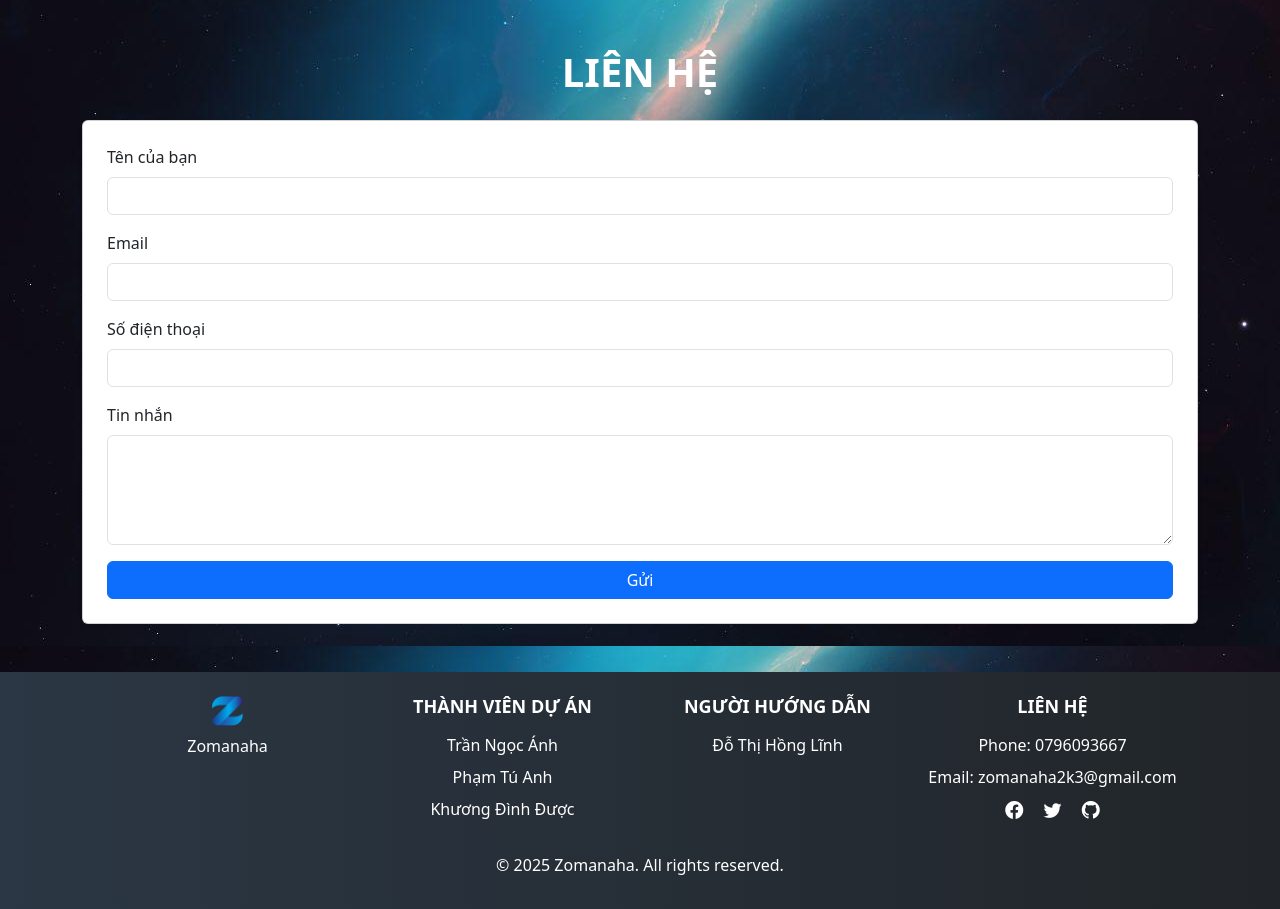
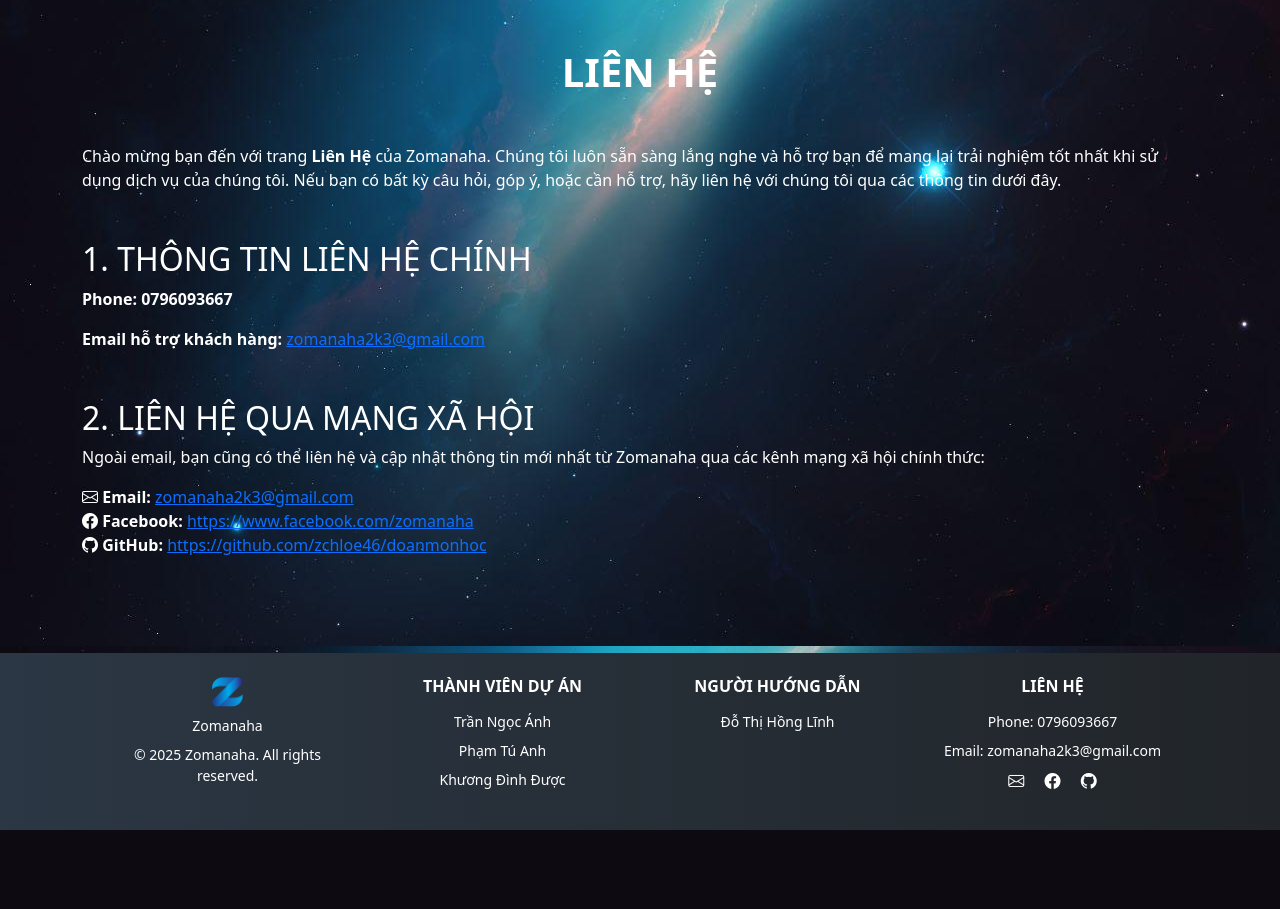
Before and after one commit to zchloe46/doanmonhoc, a Django app: page /contact/ in a window 1280 px wide. Shown: the part 74-983 px from the top of the page. After the commit the page ends 904 px from the top, so only its background shows below. Run offline with Django 4.2, Linux system fonts and the light colour scheme; parts of the project's set-up code (start-up, migrations or seed data) failed here and were passed over.

Commit message:
tranngocanh

```diff
--- a/dashboard/static/css/style.css
+++ b/dashboard/static/css/style.css
@@ -140,14 +140,14 @@
 }
 
 .footer .logo p {
-    font-size: 18px;
+    font-size: 16px;
     font-weight: bold;
     margin-top: 8px;
 }
 
 /* Cột danh sách thành viên, thông tin pháp lý, liên hệ */
 .footer h5 {
-    font-size: 18px;
+    font-size: 16px;
     font-weight: bold;
     margin-bottom: 15px;
     text-transform: uppercase;
@@ -159,7 +159,7 @@
 }
 
 .footer ul li {
-    font-size: 16px;
+    font-size: 14px;
     margin-bottom: 8px;
 }
 
@@ -175,26 +175,19 @@
 
 /* Liên hệ */
 .footer p {
-    font-size: 16px;
+    font-size: 14px;
     margin-bottom: 8px;
 }
 
 /* Mạng xã hội */
 .social-icons a {
     color: white;
-    font-size: 18px;
+    font-size: 16px;
     transition: all 0.3s ease;
-    margin: 0 5px;
+    /* margin: 0 5px; */
 }
 
 .social-icons a:hover {
     color: #f1c40f;
     transform: scale(1.2);
 }
-
-/* Dòng bản quyền */
-.footer .copyright {
-    margin-top: 20px;
-    font-size: 14px;
-    opacity: 0.8;
-}
--- a/dashboard/templates/contact.html
+++ b/dashboard/templates/contact.html
@@ -5,30 +5,29 @@
 
 {% block content %}
     <!-- Body -->
+            <h1 class="text-center mb-5 text-white">LIÊN HỆ</h1>
+            <div class="contact-content">
+                <p class="intro-text mb-5">
+                    Chào mừng bạn đến với trang <strong>Liên Hệ</strong> của Zomanaha. Chúng tôi luôn sẵn sàng lắng nghe và hỗ trợ bạn để mang lại trải nghiệm tốt nhất khi sử dụng dịch vụ của chúng tôi. Nếu bạn có bất kỳ câu hỏi, góp ý, hoặc cần hỗ trợ, hãy liên hệ với chúng tôi qua các thông tin dưới đây.
+                </p>
 
-            <h1 class="text-center mb-4">Liên Hệ</h1>
-            <div class="card p-4 shadow-sm">
-                <form method="post" class="form-group">
-                    {% csrf_token %}
-                    <div class="mb-3">
-                        <label for="name" class="form-label">Tên của bạn</label>
-                        <input type="text" class="form-control" id="name" name="name" required>
-                    </div>
-                    <div class="mb-3">
-                        <label for="email" class="form-label">Email</label>
-                        <input type="email" class="form-control" id="email" name="email" required>
-                    </div>
+                <!-- Thông Tin Liên Hệ Chính -->
+                <div class="mb-5">
+                    <h2 class="section-title">1. THÔNG TIN LIÊN HỆ CHÍNH</h2>
+                    <p><strong>Phone: 0796093667</strong></p>
+                    <p><strong>Email hỗ trợ khách hàng:</strong> <a href="mailto:zomanaha2k3@gmail.com">zomanaha2k3@gmail.com</a></p>
+                </div>
 
-                    <div class="mb-3">
-                        <label for="phone" class="form-label">Số điện thoại</label>
-                        <input type="text" class="form-control" id="phone" name="phone" required>
-                    </div>
-                    <div class="mb-3">
-                        <label for="message" class="form-label">Tin nhắn</label>
-                        <textarea class="form-control" id="message" name="message" rows="4" required></textarea>
-                    </div>
-                    <button type="submit" class="btn btn-primary w-100">Gửi</button>
-                </form>
+                <!-- Liên Hệ Qua Mạng Xã Hội -->
+                <div class="mb-5">
+                    <h2 class="section-title">2. LIÊN HỆ QUA MẠNG XÃ HỘI</h2>
+                    <p>Ngoài email, bạn cũng có thể liên hệ và cập nhật thông tin mới nhất từ Zomanaha qua các kênh mạng xã hội chính thức:</p>
+                    <ul class="social-links list-unstyled">
+                        <li><i class="bi bi-envelope"></i> <strong>Email:</strong> <a href="mailto:zomanaha2k3@gmail.com">zomanaha2k3@gmail.com</a></li>
+                        <li><i class="bi bi-facebook"></i> <strong>Facebook:</strong> <a href="https://www.facebook.com/zomanaha">https://www.facebook.com/zomanaha</a></li>
+                        <li><i class="bi bi-github"></i> <strong>GitHub:</strong> <a href="https://github.com/zchloe46/doanmonhoc">https://github.com/zchloe46/doanmonhoc</a></li>
+                    </ul>
+                </div>
             </div>
 
 
--- a/dashboard/templates/dashboard.html
+++ b/dashboard/templates/dashboard.html
@@ -1,4 +1,5 @@
 {% extends 'base.html' %}
+{% load static %}
 
 {% block title %}Dashboard Xử Lý Văn Bản{% endblock %}
 
--- a/dashboard/templates/partials/footer.html
+++ b/dashboard/templates/partials/footer.html
@@ -5,6 +5,7 @@
             <div class="col-md-3 text-center">
                 <img src="{% static 'images/zzback.png' %}" alt="Logo" class="img-fluid" style="max-height: 30px;">
                 <p class="mt-2">Zomanaha</p>
+                <p>© 2025 Zomanaha. All rights reserved.</p>
             </div>
 
             <div class="col-md-3">
@@ -27,15 +28,11 @@
                 <p>Phone: 0796093667</p>
                 <p>Email: zomanaha2k3@gmail.com</p>
                 <div class="social-icons mt-2">
+                    <a href="mailto:zomanaha2k3@gmail.com" class="mx-2 text-white"><i class="bi bi-envelope"></i></a>
                     <a href="https://www.facebook.com/zomanaha" class="mx-2 text-white"><i class="bi bi-facebook"></i></a>
-                    <a href="#" class="mx-2 text-white"><i class="bi bi-twitter"></i></a>
-                    <a href="https://github.com/zchloe46" class="mx-2 text-white"><i class="bi bi-github"></i></a>
+                    <a href="https://github.com/zchloe46/doanmonhoc" class="mx-2 text-white"><i class="bi bi-github"></i></a>
                 </div>
             </div>
         </div>
-
-        <div class="text-center mt-3">
-            <p>© 2025 Zomanaha. All rights reserved.</p>
-        </div>
     </div>
 </footer>
--- a/dashboard/templates/partials/header.html
+++ b/dashboard/templates/partials/header.html
@@ -9,9 +9,6 @@
                 <nav class="nav-menu">
                     <ul class="d-flex justify-content-end list-unstyled mb-0">
                         <li><a href="{% url 'test' %}">Xử lý văn bản</a></li>
-                        <!-- <li><a href="{% url 'tokenize' %}">Tách từ</a></li>
-                        <li><a href="{% url 'pos_tag' %}">Gán nhãn</a></li>
-                        <li><a href="{% url 'classify' %}">Phân loại</a></li> -->
                         <li><a href="{% url 'about' %}">Thông tin</a></li>
                         <li><a href="{% url 'contact' %}">Liên hệ</a></li>
                     </ul>
--- a/dashboard/views.py
+++ b/dashboard/views.py
@@ -1,7 +1,7 @@
 from django.shortcuts import render
 from underthesea import word_tokenize, pos_tag, classify
 
-from .models import Contact, Test, VanBan, PhanLoai, TachTu, GanNhan
+from .models import Contact, Test
 
 
 sentiment_mapping = {
```
Also changed, not shown: dashboard/models.py (+0 -13 lines), README.md, dashboard/static/images/imgs.jpg (deleted), dashboard/static/images/subVisual.jpg (deleted), dashboard/static/images/zzz.png (deleted), 1 other file.
